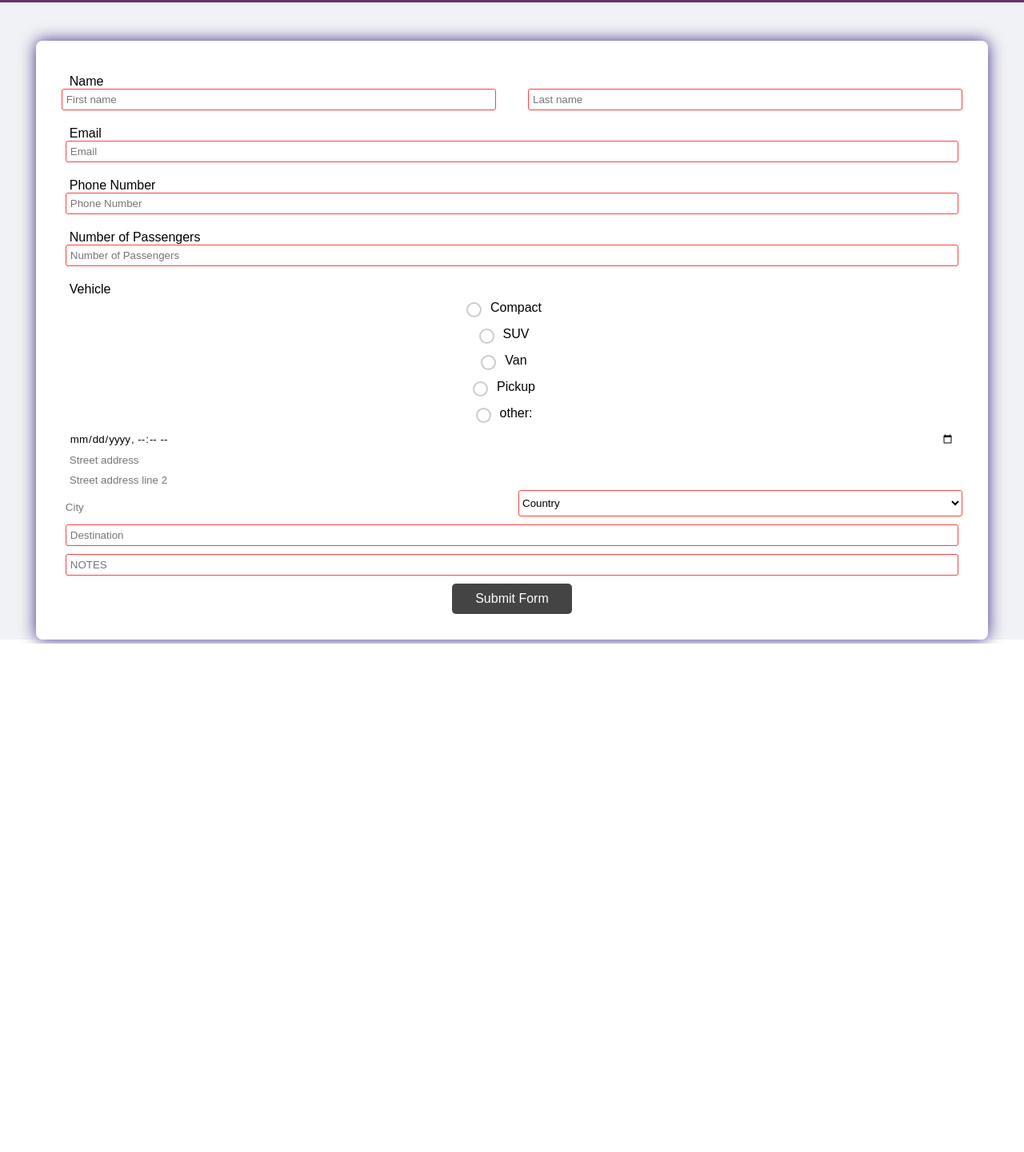
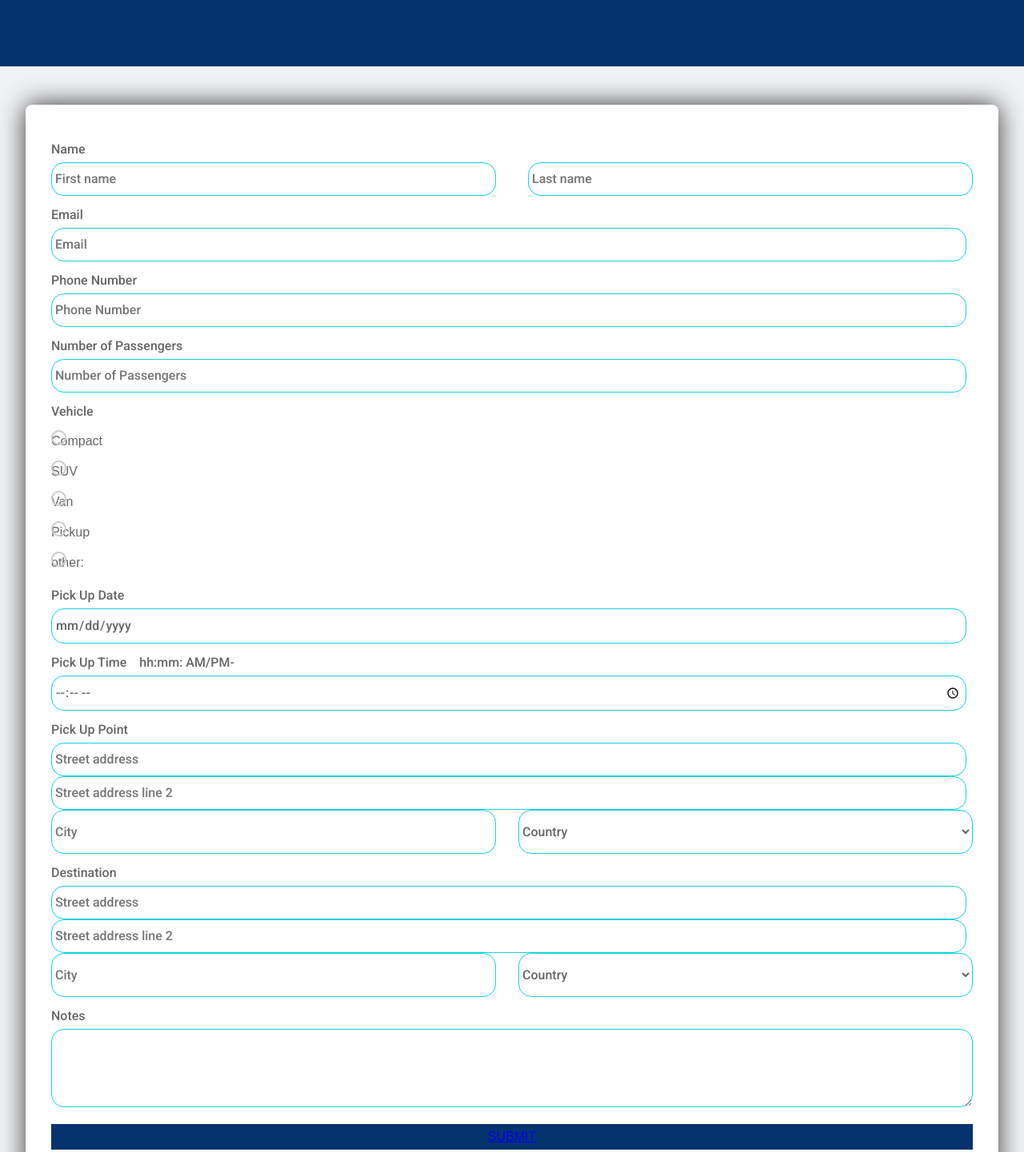
Before and after one commit to CS322-spring22/KnoxRide, a React (Create React App) app: page /request in a window 1280 px wide. Shown: the part 249-1690 px from the top of the page at 80% size. Before the commit the page ends 1054 px from the top, so only its background shows below. Built offline with nearby package versions, Linux system fonts and the light colour scheme.

Commit message:
revamp request form, made it with the user page  headline instead of going by a seperate webpage

```diff
--- /dev/null
+++ b/src/Request.css
@@ -0,0 +1,175 @@
+html, body {
+    min-height: 100%;
+    }
+    body, div, form, input, select, textarea, p {
+    padding: 0;
+    margin: 0;
+    outline: none;
+    font-family: Roboto, Arial, sans-serif;
+    font-size: 14px;
+    color: #666;
+    line-height: 22px;
+    }
+    h1 {
+    position: absolute;
+    margin: 0;
+    font-size: 36px;
+    color: #fff;
+    z-index: 2;
+    }
+    .testbox {
+    display: flex;
+    justify-content: center;
+    align-items: center;
+    height: inherit;
+    padding: 20px;
+    }
+    form {
+    width: 100%;
+    padding: 20px;
+    border-radius: 6px;
+    background: rgb(225, 207, 207);
+    box-shadow: 0 0 20px 0 #333;
+    }
+    .banner {
+    position: relative;
+    height: 210px;
+    display: flex;
+    justify-content: center;
+    align-items: center;
+    text-align: center;
+    }
+    .banner::after {
+    content: "";
+    background-color: rgba(0, 0, 0, 0.4);
+    position: absolute;
+    width: 100%;
+    height: 100%;
+    }
+    input, textarea, select {
+    margin-bottom: 10px;
+    border: 1px solid #ccc;
+    border-radius: 3px;
+    }
+    input {
+    width: calc(100% - 10px);
+    padding: 5px;
+    }
+    select {
+    width: 100%;
+    padding: 7px 0;
+    background: transparent;
+    }
+    textarea {
+    width: calc(100% - 12px);
+    padding: 5px;
+    }
+    .item:hover p, .item:hover i, .question:hover p, .question label:hover, input:hover::placeholder {
+    color: #333;
+    }
+    .item input:hover, .item select:hover, .item textarea:hover {
+    border: 1px solid transparent;
+    box-shadow: 0 0 6px 0 #333;
+    color: #333;
+    }
+    .item {
+    position: relative;
+    margin: 10px 0;
+    }
+    input[type="date"]::-webkit-inner-spin-button {
+    display: none;
+    }
+    .item i, input[type="date"]::-webkit-calendar-picker-indicator {
+    position: absolute;
+    font-size: 20px;
+    color: #a9a9a9;
+    }
+    .item i {
+    right: 1%;
+    top: 30px;
+    z-index: 1;
+    }
+    [type="date"]::-webkit-calendar-picker-indicator {
+    right: 0;
+    z-index: 2;
+    opacity: 0;
+    cursor: pointer;
+    }
+    input[type="time"]::-webkit-inner-spin-button {
+    margin: 2px 22px 0 0;
+    }
+    input[type=radio], input.other {
+    display: none;
+    }
+    label.radio {
+    position: relative;
+    display: inline-block;
+    margin: 5px 20px 10px 0;
+    cursor: pointer;
+    }
+    .question span {
+    margin-left: 30px;
+    }
+    label.radio:before {
+    content: "";
+    position: absolute;
+    top: 2px;
+    left: 0;
+    width: 15px;
+    height: 15px;
+    border-radius: 50%;
+    border: 2px solid #ccc;
+    }
+    #radio_5:checked ~ input.other {
+    display: block;
+    }
+    input[type=radio]:checked + label.radio:before {
+    border: 2px solid #444;
+    background: #444;
+    }
+    label.radio:after {
+    content: "";
+    position: absolute;
+    top: 7px;
+    left: 5px;
+    width: 7px;
+    height: 4px;
+    border: 3px solid #fff;
+    border-top: none;
+    border-right: none;
+    transform: rotate(-45deg);
+    opacity: 0;
+    }
+    input[type=radio]:checked + label:after {
+    opacity: 1;
+    }
+    .btn-block {
+    margin-top: 10px;
+    text-align: center;
+    }
+    button {
+    width: 150px;
+    padding: 10px;
+    border: none;
+    border-radius: 5px;
+    background: #444;
+    font-size: 16px;
+    color: #fff;
+    cursor: pointer;
+    }
+    button:hover {
+    background: #666;
+    }
+    @media (min-width: 568px) {
+    .name-item, .city-item {
+    display: flex;
+    flex-wrap: wrap;
+    justify-content: space-between;
+    }
+    .name-item input, .city-item input {
+    width: calc(50% - 20px);
+    }
+    .city-item select {
+    width: calc(50% - 8px);
+    }
+    }
--- a/src/RequestPage/Request.css
+++ b/src/RequestPage/Request.css
@@ -1,18 +1,17 @@
-html, body.request {
+html, body {
   min-height: 100%;
   }
-
-
-    .AppUserrequest > html {
-        font-size: 62.5%;
-        font-family: "Roboto", sans-serif;
-        text-align: center;
-        justify-content: center;
+  body, div, form.Req, input.Req, select.Req, textarea.Req, p.Req {
+  padding: 0;
+  margin: 0;
+  outline: none;
+  font-family: Roboto, Arial, sans-serif;
+  font-size: 1rem;
+  color: #666;
+  line-height: 2rem;
   }
-p {
-  text-align: left;
-  padding-left: 10px;
-
+  textarea.Req{
+    width: 100%;
   }
   h1.Req {
   position: absolute;
@@ -22,22 +21,18 @@ p {
   z-index: 2;
   }
   form.Req {
-    text-align: center;
-    justify-content: center;
-     align-items: center;
-    width: 93%;
+  width: 95%;
   padding: 2rem;
   margin: auto;
   margin-top: 3em;
+  align-items:center;
   border-radius: .5rem;
   background: rgb(255, 255, 255);
-    box-shadow: 0 0 20px 0 rgb(63, 45, 137);
+  box-shadow: 0 0 2rem 0 #333;
   }
-
   .bannerReq {
   position: relative;
-    height: 10rem;
-    width: 1 rem;
+  height: 15rem;
   display: flex;
   justify-content: center;
   align-items: center;
@@ -45,76 +40,69 @@ p {
   }
   .bannerReq::after {
   content: "";
-    background-color: rgba(100, 40, 102, 0.955);
+  background-color: #05336e;
   position: absolute;
   width: 100%;
   height: 100%;
   }
-
-    input.Req, textarea, select { /* border of each*/
-    margin-bottom: 10px;
-    border: 1px solid rgb(252, 66, 66);
-    border-radius: 3px;
+  input.Req, textarea.Req, select.Req {
+  margin-bottom: 2 rem;
+  border: .08rem solid rgb(17, 210, 224);
+  border-radius: 1rem;
   }
-    input {
-      text-align: left;
-    width: calc(100% - 10px);
-    padding: 5px;
+  input.Req {
+  width: calc(100% - .5rem);
+  padding: .25rem;
   }
-    select {
+  select.Req {
   width: 100%;
-    padding: 7px 0;
+  padding: 1rem 0;
   background: transparent;
   }
-    textarea {
+  /*.Req {
   width: calc(100% - 12px);
   padding: 5px;
-    }
-    .item:hover p, .item:hover i, .question:hover p, .question label:hover, input:hover::placeholder {
+  } */
+  .itemReq:hover p, .itemReq:hover i, .questionReq:hover p, .questionReq label:hover, input.Req:hover::placeholder {
   color: #333;
   }
-    .item input:hover, .item select:hover, .item textarea:hover {
-    border: 1px solid transparent;
+  .itemReq input.Req:hover, .itemReq select.Req:hover, .itemReq textarea.Req:hover {
+  border: .5rem solid transparent;
   box-shadow: 0 0 6px 0 #333;
   color: #333;
   }
-    .item {
+  .itemReq {
   position: relative;
-    margin: 10px 0;
+  margin: .5rem 0;
   }
-    input[type="date"]::-webkit-inner-spin-button {
+  input[type="date"].Req::-webkit-inner-spin-button {
   display: none;
   }
-    .item i, input[type="date"]::-webkit-calendar-picker-indicator {
+  .itemReq i, input[type="date"].Req::-webkit-calendar-picker-indicator {
   position: absolute;
-    font-size: 20px;
+  font-size: 1rem;
   color: #a9a9a9;
   }
-    .item i {
-    right: 1%;
-    top: 30px;
-    z-index: 1;
-    }
+
   [type="date"]::-webkit-calendar-picker-indicator {
   right: 0;
   z-index: 2;
   opacity: 0;
   cursor: pointer;
   }
-    input[type="time"]::-webkit-inner-spin-button {
-    margin: 2px 22px 0 0;
-    }
-    input[type=radio], input.other {
+  input.Req[type='radio'], input.other {
   display: none;
+  margin-left: 1rem;
   }
   label.radio {
   position: relative;
   display: inline-block;
-    margin: 5px 20px 10px 0;
+  margin: 5px 20px 1px 0;
   cursor: pointer;
   }
-    .question span {
-    margin-left: 30px;
+  .question-answer span {
+
+  font-weight: bold;
   }
   label.radio:before {
   content: "";
@@ -129,9 +117,9 @@ p {
   #radio_5:checked ~ input.other {
   display: block;
   }
-    input[type=radio]:checked + label.radio:before {
+  input[type=radio].Req:checked + label.radio:before {
   border: 2px solid #444;
-    background: rgb(198, 193, 205);
+  background: #444;
   }
   label.radio:after {
   content: "";
@@ -140,85 +128,20 @@ p {
   left: 5px;
   width: 7px;
   height: 4px;
-
   border: 3px solid #fff;
   border-top: none;
   border-right: none;
   transform: rotate(-45deg);
   opacity: 0;
   }
-    input[type=radio]:checked + label:after {
+  input[type=radio].Req:checked + label:after {
   opacity: 1;
   }
-    .submit {
-     width: 150px;
-    padding: 10px;
-    border: none;
+  .btn-block {
+  margin-top: 10px;
   text-align: center;
-    border-radius: 5px;
-    background: #444;
-    font-size: 16px;
-    color: #fff;
-    cursor: pointer;
-    }
-    button:hover {
-    background: #666;
-    }
-
-    .headerUser {
-        border-bottom: 10px solid #05336e;
-       /*  background-color: #1d65ac; */
-      }
-      img.userContactLogo {
-        width: auto;
-        max-height: 100%;
-      }
-
-      .navbarUserContact {
-        display: flex;
-        justify-content: space-between;
-        align-items: flex;
-        padding: 1rem 1rem;
-        max-height: 100%;
-        max-width: 100%;
-        background-color:#ffb6e1;
-      }
-      img.userContactLogo {
-        max-width: 120%;
-        max-height: 120%;
-      }
-      .logopic {
-        height: 50px;
-        width: 50px;
-      }
-
-
-
-      .nav-menu-contact {
-        display: flex;
-       /* justify-content: space-between;*/
-        align-items: center;
-
-      }
-
-      .nav-item-contact {
-        list-style: none;
-        margin-left: 1rem;
-        text-align: center;
-
-
-      }
-
-      .nav-link-contact {
-        text-decoration: none;
-        font-size: 1.3rem;
-        font-weight: 300;
-        color: #190060;
-        text-align: center;
-      }
-      .nav-item-contact:hover{
-        background-color: #84f5ff;
-        color:#d20606;
+  padding: 30;
+  background-color: #05336e;
   }
 
   @media (min-width: 568px) {
--- a/src/RequestPage/Request.js
+++ b/src/RequestPage/Request.js
@@ -58,45 +58,49 @@ function Request() {
         <h1 className="Req">Car Booking Form</h1>
       </div>
       <form className="Req" onSubmit={handleSubmit(onSubmit)}>
-        <div className="item">
-          <p>Name</p>
+        <div className="itemReq">
+          <p className="Req">Name</p>
           <div className="name-item">
             <input
               className="Req"
               type="text"
+              name="name"
               placeholder="First name"
               {...register("First name", { required: true, maxLength: 20 })}
             />
             <input
               className="Req"
               type="text"
+              name="name"
               placeholder="Last name"
               {...register("Last name", { required: true, maxLength: 20 })}
             />
           </div>
         </div>
-        <div className="item">
-          <p>Email</p>
+        <div className="itemReq">
+          <p className="Req">Email</p>
           <input
             className="Req"
+            name="name"
             type="text"
             placeholder="Email"
             {...register("Email", { required: true, pattern: /^\S+@\S+$/i })}
           />
         </div>
 
-        <div className="item">
-          <p>Phone Number</p>
+        <div className="itemReq">
+          <p className="Req">Phone Number</p>
           <input
             className="Req"
+            name="name"
             type="tel"
             placeholder="Phone Number"
             {...register("Phone Number", { required: true, maxLength: 10 })}
           />
         </div>
 
-        <div className="item">
-          <p>Number of Passengers</p>
+        <div className="itemReq">
+          <p className="Req">Number of Passengers</p>
 
           <input
             className="Req"
@@ -110,6 +114,8 @@ function Request() {
             })}
           />
         </div>
+
+        {/*
         <div className="question">
           <p>Vehicle</p>
           <div className="question-answer">
@@ -171,52 +177,123 @@ function Request() {
             </div>
           </div>
         </div>
-        {/*<div className="question">
-          <p>Vehicle</p>
-          <div className="question-answer"></div>
+          */}
+
+        <div className="questionReq">
+          <p className="Req">Vehicle</p>
+          <div className="question-answerReq">
             <div>
               <input
                 {...register("Vehicle Type", { required: true })}
                 type="radio"
                 value="Compact"
+                id="radio_1"
+                name="vehicle"
               />
+              <label htmlFor="radio_1" className="radio">
+                <span>Compact</span>
+              </label>
+            </div>
+
+            <div>
+              <input
+                {...register("Vehicle Type", { required: true })}
+                type="radio"
+                value="SUV"
+                id="radio_2"
+                name="vehicle"
+              />
+              <label htmlFor="radio_2" className="radio">
+                <span>SUV</span>
+              </label>
             </div>
             <div>
               <input
                 {...register("Vehicle Type", { required: true })}
                 type="radio"
-              value="SUV"
+                value="Van"
+                id="radio_3"
+                name="vehicle"
               />
+              <label htmlFor="radio_3" className="radio">
+                <span>Van</span>
+              </label>
             </div>
-          <input
-            {...register("Vehicle Type", { required: true })}
-            type="radio"
-            value="Van"
-          />
+            <div>
               <input
                 {...register("Vehicle Type", { required: true })}
                 type="radio"
                 value="Pickup"
+                id="radio_4"
+                name="vehicle"
               />
+              <label htmlFor="radio_4" className="radio">
+                <span>Pickup</span>
+              </label>
+            </div>
+            <div>
               <input
                 {...register("Vehicle Type", { required: true })}
                 type="radio"
                 value="other:"
+                id="radio_5"
+                name="vehicle"
               />
+              <label htmlFor="radio_5" className="radio other">
+                <span>other:</span>
+              </label>
             </div>
-          */}
+          </div>
+        </div>
 
+        <div className="itemReq">
+          <p className="Req"> Pick Up Date</p>
           <input
-          type="datetime-local"
-          placeholder="Pick Up Date + Time"
-          {...register("Pick Up Date + Time", { required: true })}
+            className="Req"
+            type="date"
+            name="bdate"
+            {...register("Pick Up Date", { required: true })}
+          />
+          <i className="fas fa-calendar-alt" />
+        </div>
+
+        <div className="itemReq">
+          <p className="Req">Pick Up Time &nbsp; &nbsp;hh:mm: AM/PM-</p>
+          <input
+            className="Req"
+            type="time"
+            name="name"
+            {...register("Pick Up Time", { required: true })}
+          />
+          <i className="fas fa-clock" />
+        </div>
+
+        <div className="itemReq">
+          <p className="Req"> Pick Up Point</p>
+          <input
+            className="Req"
+            type="text"
+            name="name"
+            placeholder="Street address"
+            {...register("street 1", { required: true })}
+          />
+          <input
+            className="Req"
+            type="text"
+            name="name"
+            placeholder="Street address line 2"
+            {...register("street 2", { required: true })}
+          />
+          <div className="city-item">
+            <input
+              className="Req"
+              type="text"
+              name="name"
+              placeholder="City"
+              {...register("City", { required: true })}
             />
 
-        <input type="text" name="name" placeholder="Street address" />
-        <input type="text" name="name" placeholder="Street address line 2" />
-        <div className="city-item">
-          <input type="text" name="name" placeholder="City" />
-          <select>
+            <select className="Req">
               <option value>Country</option>
               <option value={1}>Russia</option>
               <option value={2}>Germany</option>
@@ -225,26 +302,55 @@ function Request() {
               <option value={5}>USA</option>
             </select>
           </div>
+        </div>
 
+        <div className="itemReq">
+          <p className="Req">Destination</p>
           <input
             className="Req"
             type="text"
-          placeholder="Destination"
-          {...register("Destination", { required: true })}
+            name="name"
+            placeholder="Street address"
+            {...register("street 1 Destination", { required: true })}
           />
           <input
             className="Req"
             type="text"
-          placeholder="NOTES"
-          {...register("NOTES", {})}
+            name="name"
+            placeholder="Street address line 2"
+            {...register("street 2 Destination", { required: true })}
+          />
+          <div className="city-item">
+            <input
+              className="Req"
+              type="text"
+              name="name"
+              placeholder="City"
+              {...register("City Destination", { required: true })}
             />
 
-        <input
-          className="submit"
-          href="/homepage"
-          type="submit"
-          value="Submit Form"
-        />
+            <select className="Req">
+              <option value>Country</option>
+              <option value={1}>Russia</option>
+              <option value={2}>Germany</option>
+              <option value={3}>France</option>
+              <option value={4}>Armenia</option>
+              <option value={5}>USA</option>
+            </select>
+          </div>
+        </div>
+
+        <div className="itemReq">
+          <p className="Req"> Notes</p>
+
+          <textarea className="Req" rows={3} defaultValue={""} />
+        </div>
+
+        <div className="btn-block">
+          <a href="/homepage" className="submit">
+            SUBMIT
+          </a>
+        </div>
       </form>
     </div>
   );
```
Lines whose indentation alone changed are shown as unchanged.
